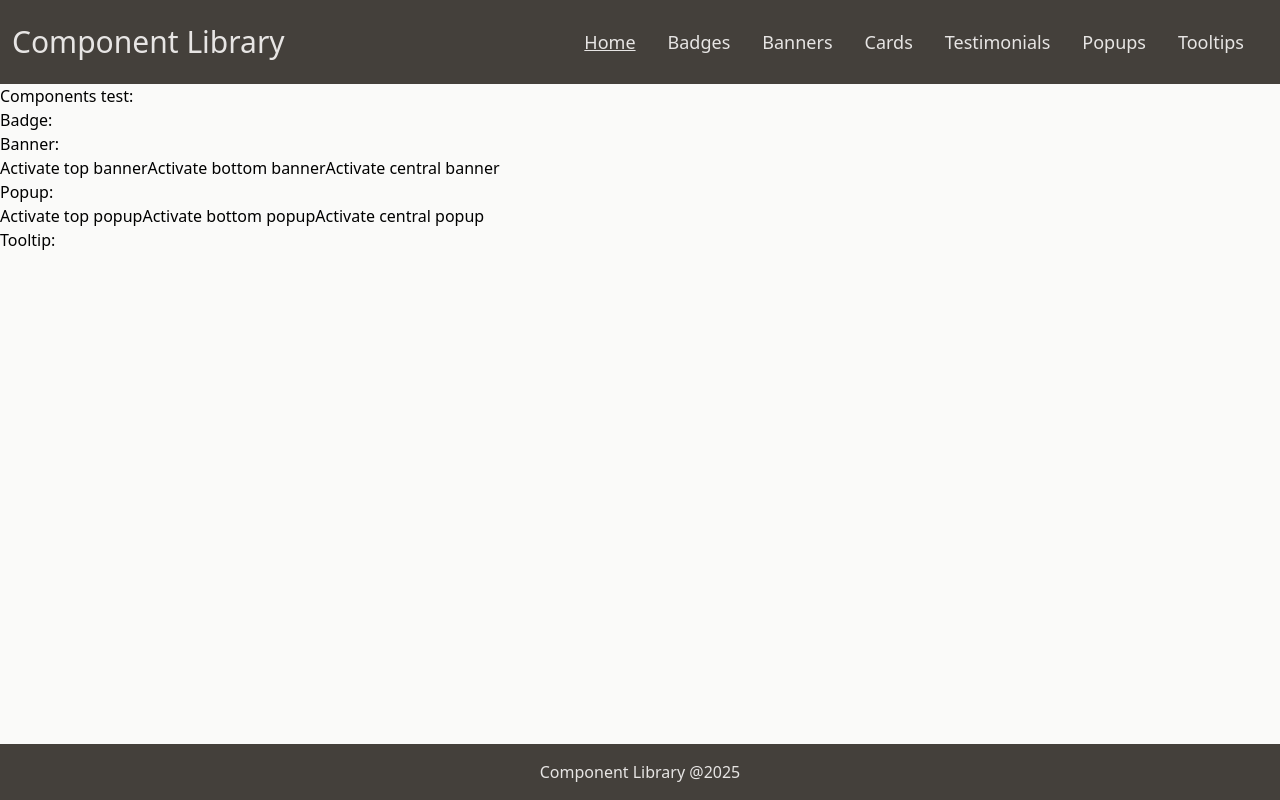
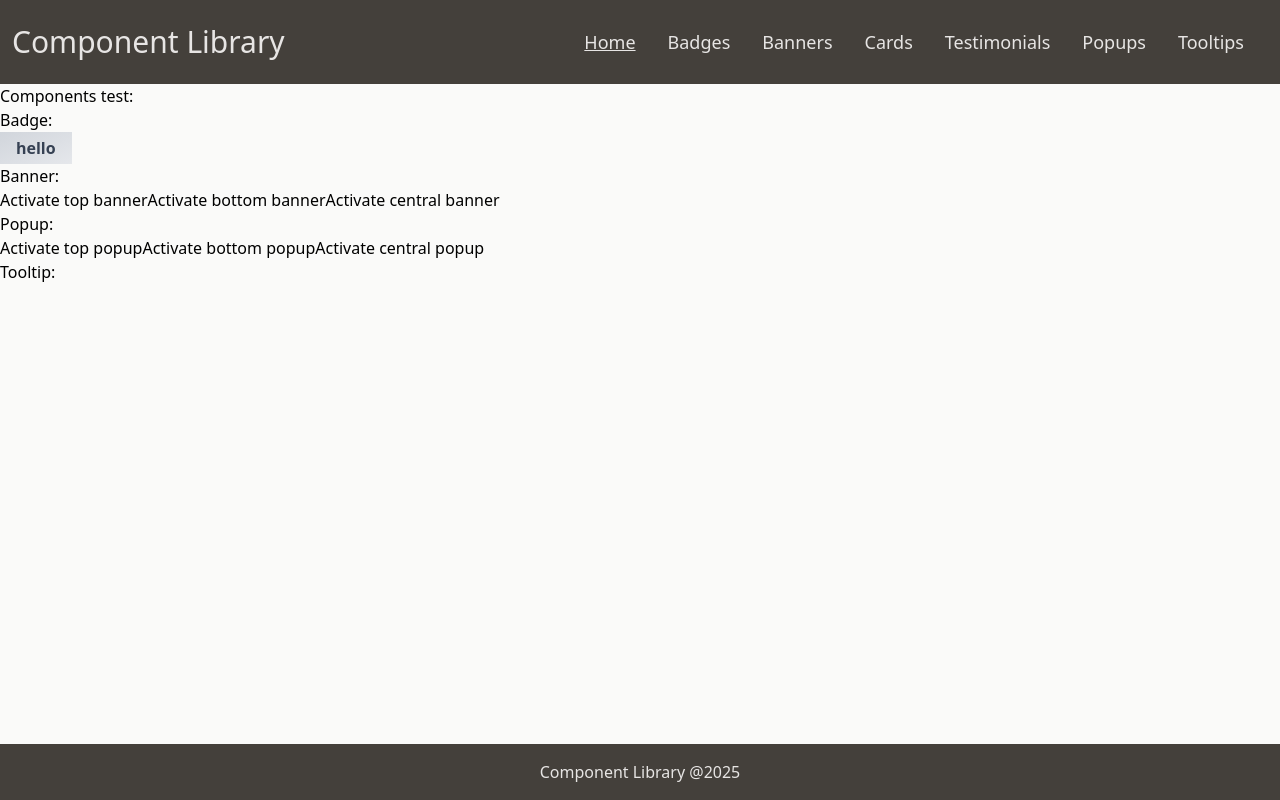
Before and after one commit to gyo82v/scrimba-component-library, a React (Vite) app: page / in a window 1280 px wide. Built offline with nearby package versions, Linux system fonts and the light colour scheme.

Commit message:
feta: add a badge component in the home component

```diff
--- a/src/pages/Home.jsx
+++ b/src/pages/Home.jsx
@@ -18,6 +18,7 @@ export default function Home(){
             <h2>Components test:</h2>
             <section>
                 <h3>Badge:</h3>
+                <Badge>hello</Badge>
             </section>
             <section>
                 <h3>Banner:</h3>
```
